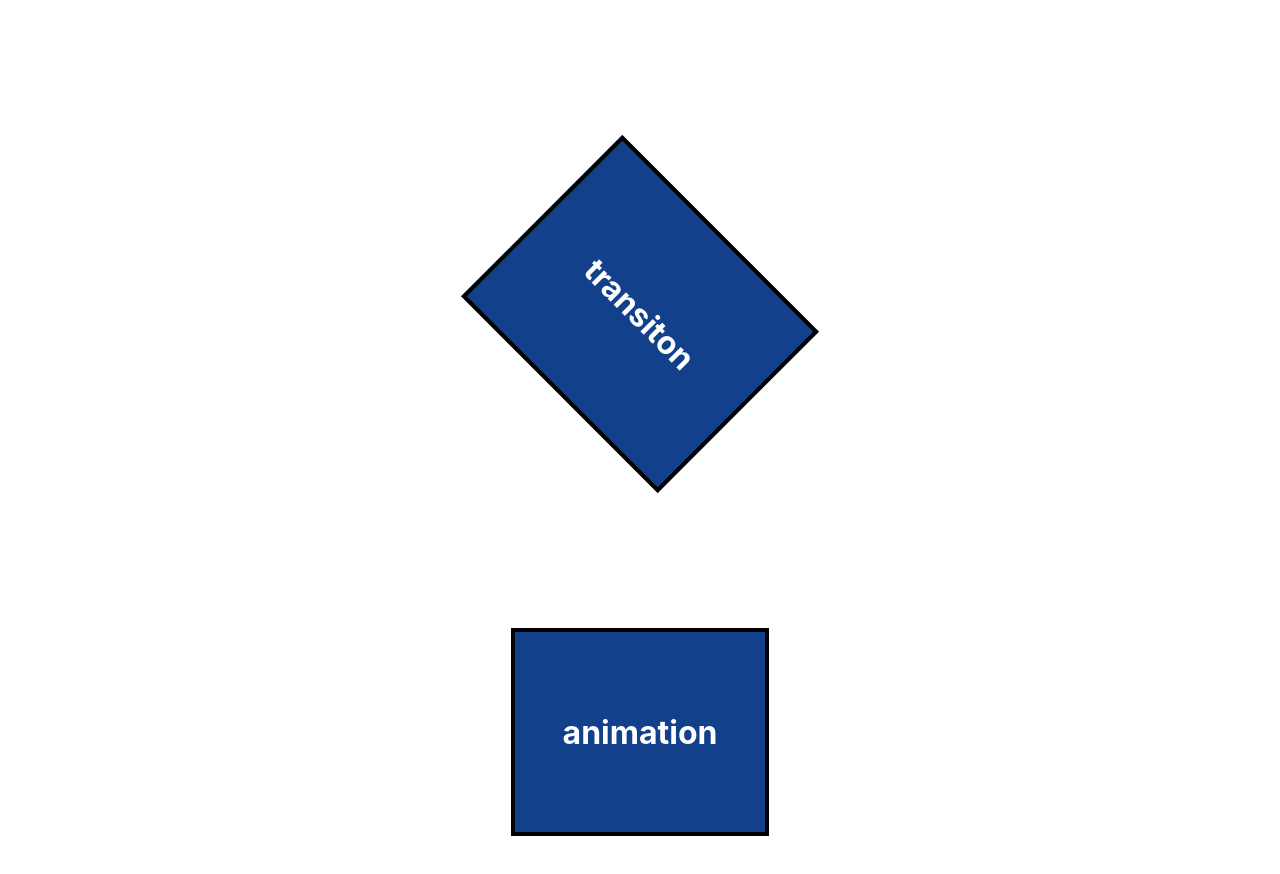
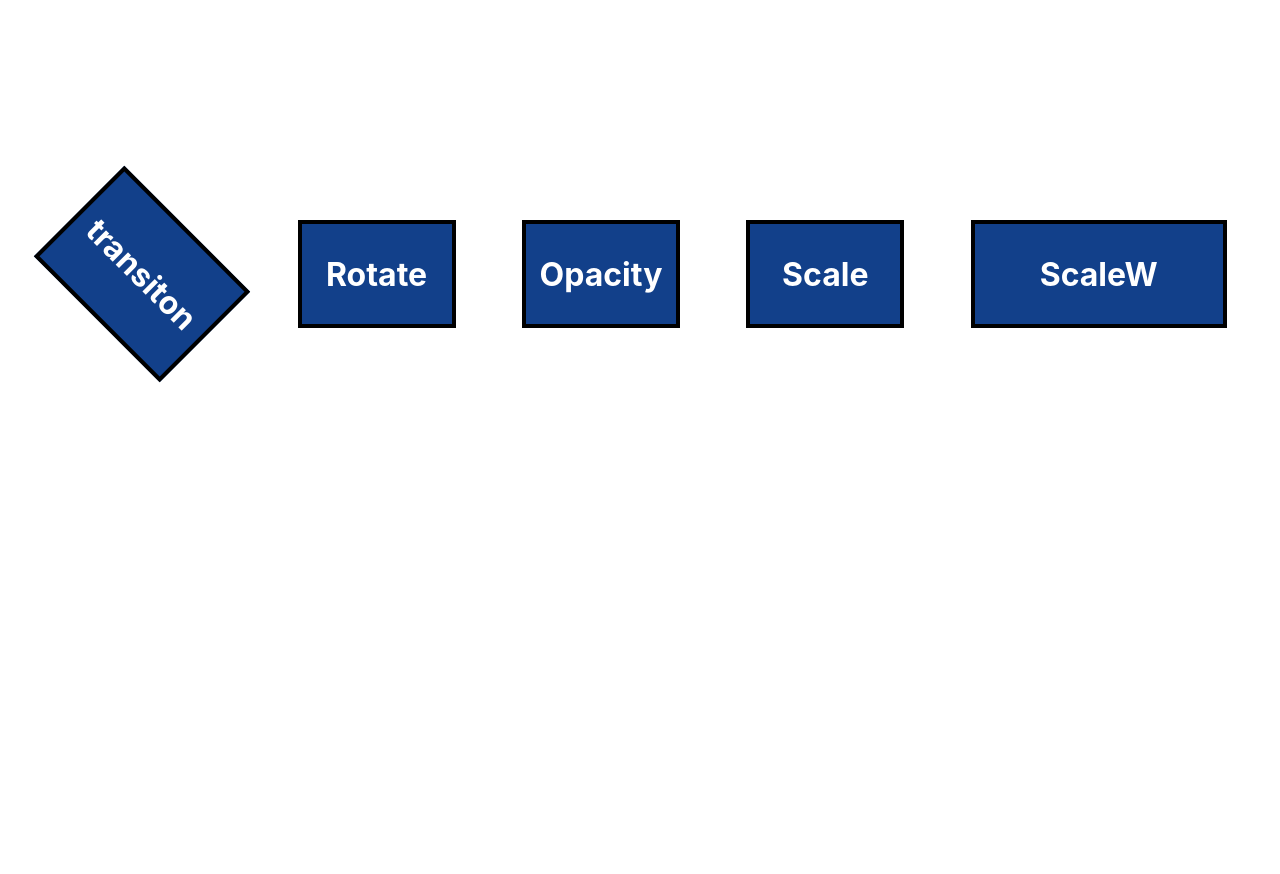
Before and after one commit to barbaroreyes/transform, a React (Create React App) app: page / in a window 1280 px wide. Shown: the top 874 px of the page. After the commit the page ends 800 px from the top, so only its background shows below. Built offline with nearby package versions, Linux system fonts and the light colour scheme.

Commit message:
added-trans

```diff
--- a/src/App.css
+++ b/src/App.css
@@ -1,12 +1,18 @@
 .App {
-  text-align: center;
+
+  display: flex;
+  justify-content: center;
+  flex-direction: row;
+  align-items: center;
+  flex-wrap: wrap;
+  padding : 20px;
 }
 .trans{
   border: 4px solid black;
   background-color: rgb(18, 64, 138);
-  width: 250px;
-  height: 200px;
-  margin: 200px auto;
+  width: 150px;
+  height: 100px;
+  margin: 100px auto;
   color: #ffff;
   display: flex;
   justify-content: center;
@@ -30,20 +36,74 @@
 .anim{
   border: 4px solid black;
   background-color: rgb(18, 64, 138);
-  width: 250px;
-  height: 200px;
+  width: 150px;
+  height: 100px;
   margin: 200px auto;
   color: #ffff;
   display: flex;
   justify-content: center;
   flex-direction:column;
   align-items: center;
-  transition: all 2s linear ;
+  transition: all 2s ease-in-out; ;
 
 }
 .anim:hover{
   background-color: red;
   transform: rotate(180deg);
+}
+.trans2{
+  border: 4px solid black;
+  background-color: rgb(18, 64, 138);
+  width: 150px;
+  height: 100px;
+  margin: 200px auto;
+  color: #ffff;
+  display: flex;
+  justify-content: center;
+  flex-direction:column;
+  align-items: center;
+  transition: all 1000ms ease-in-out; ;
+
+}
+.opacity{
+opacity: 1;
+}
+.opacity:hover{
+  opacity: 0.3;
+}
+.transcale{
+  border: 4px solid black;
+  background-color: rgb(18, 64, 138);
+  width: 150px;
+  height: 100px;
+  margin: 100px auto;
+  color: #ffff;
+  display: flex;
+  justify-content: center;
+  flex-direction:column;
+  align-items: center;
+
+}
+.scale{
+  padding: 20px 0
+}
+.scale:hover{
+  transform: scale(1.4);
+}
+.grow-width{
+  border: 4px solid black;
+  background-color: rgb(18, 64, 138);
+  width: 20%;
+  height: 100px;
+  margin: 100px auto;
+  color: #ffff;
+  display: flex;
+  justify-content: center;
+  flex-direction:column;
+  align-items: center;
+}
+.grow-width:hover{
+  width: 100%;
 }
 /* .App-logo {
   height: 40vmin;
--- a/src/App.js
+++ b/src/App.js
@@ -8,7 +8,16 @@ function App() {
        <h1>transiton</h1>
       </div>
       <div className="anim">
-       <h1>animation</h1>
+       <h1>Rotate</h1>
+      </div>
+      <div className="trans2">
+       <h1 className='opacity'>Opacity</h1>
+      </div>
+      <div className="transcale">
+       <h1 className='scale'>Scale</h1>
+      </div>
+      <div className="grow-width">
+       <h1 className='scaleW'>ScaleW</h1>
       </div>
 
 
```
